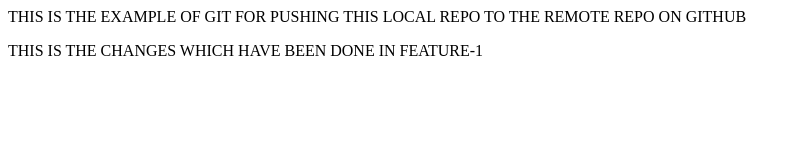
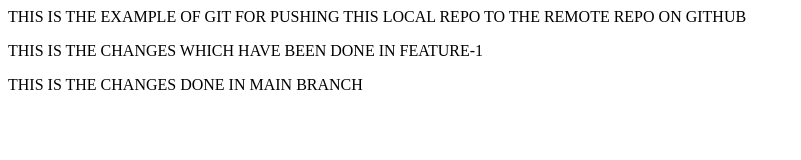
Before and after one commit to Zaidkhan024/localToRemote, a plain HTML site: page index.html in a window 1280 px wide. Shown: the whole page, without its empty margins (0-801 px from the left). Drawn offline with Linux system fonts and the light colour scheme.

Commit message:
change in main feature

```diff
--- a/index.html
+++ b/index.html
@@ -1,2 +1,3 @@
 <p>THIS IS THE EXAMPLE OF GIT FOR PUSHING THIS LOCAL REPO TO THE REMOTE REPO ON GITHUB</p>
 <p>THIS IS THE CHANGES WHICH HAVE BEEN DONE IN FEATURE-1</p>
+<p>THIS IS THE CHANGES DONE IN MAIN BRANCH</p>
```
